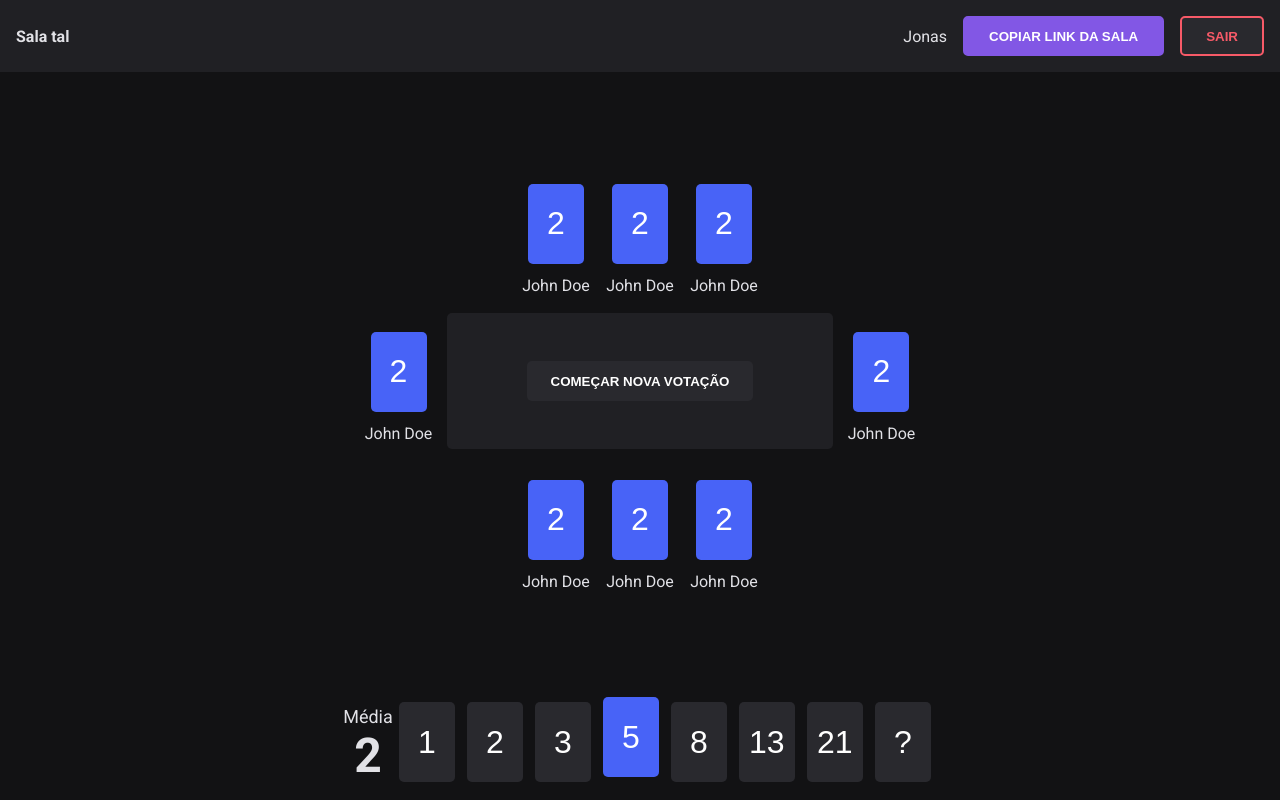
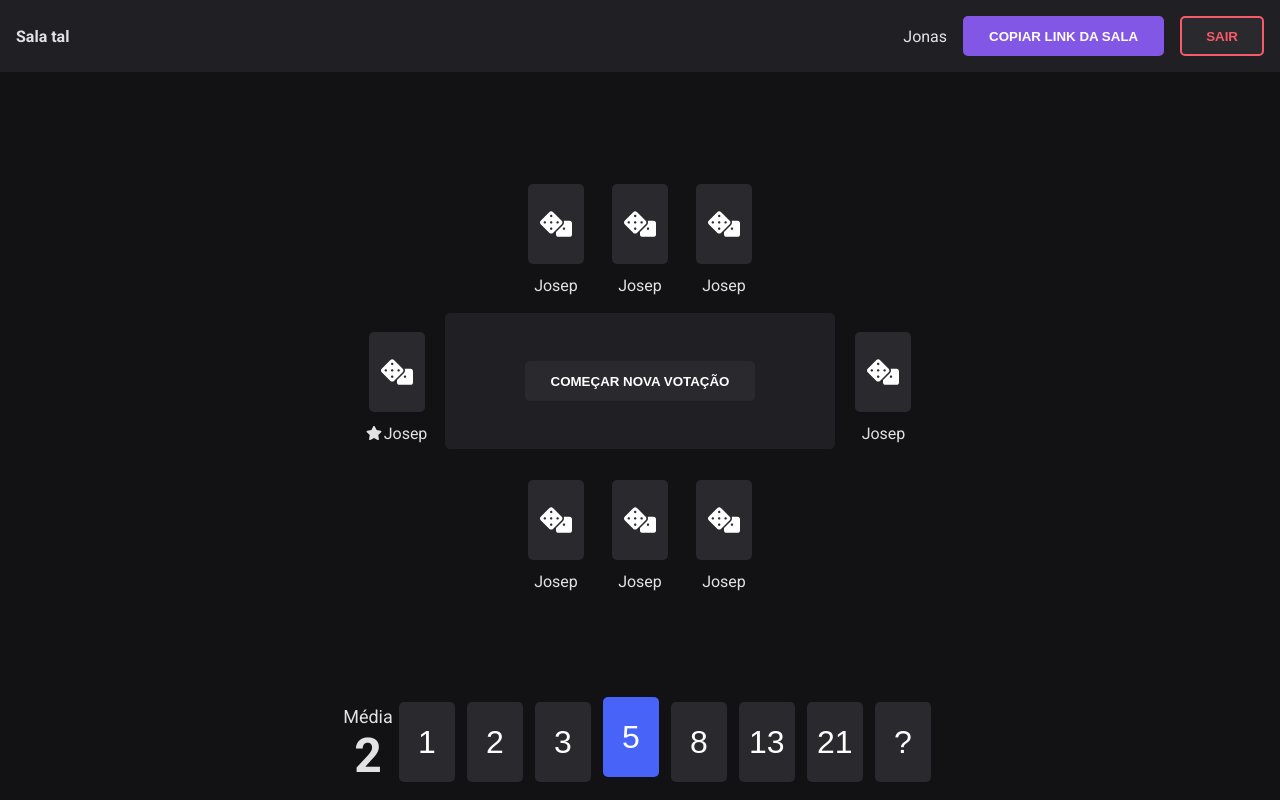
Before and after one commit to Jonatan966/my-planning-poker, a React (Vite) app: page /rooms/1 in a window 1280 px wide. Built offline with nearby package versions, Linux system fonts and the light colour scheme.

Commit message:
refact: use new point card component

```diff
--- a/src/pages/room/index.tsx
+++ b/src/pages/room/index.tsx
@@ -1,6 +1,7 @@
 import { useParams } from "react-router-dom";
 import Button from "../../components/button";
 import PointButton from "../../components/point-button";
+import PointCard from "../../components/point-card";
 import RoomHeader from "../../components/room-header";
 import styles from "./styles.module.css";
 
@@ -14,48 +15,28 @@ function RoomPage() {
       <main className={styles.mainConatainer}>
         <div className={styles.table}>
           <div className={styles.leftTableModule}>
-            <div className={styles.tableCard}>
-              <button className={styles.pointCard}>2</button>
-              <label>John Doe</label>
-            </div>
+            <PointCard
+              people={{ name: "Josep", isHost: true }}
+              mode="ready"
+              points={0}
+            />
           </div>
           <div className={styles.topTableModule}>
-            <div className={styles.tableCard}>
-              <button className={styles.pointCard}>2</button>
-              <label>John Doe</label>
-            </div>
-            <div className={styles.tableCard}>
-              <button className={styles.pointCard}>2</button>
-              <label>John Doe</label>
-            </div>
-            <div className={styles.tableCard}>
-              <button className={styles.pointCard}>2</button>
-              <label>John Doe</label>
-            </div>
+            <PointCard people={{ name: "Josep" }} mode="ready" points={0} />
+            <PointCard people={{ name: "Josep" }} mode="ready" points={0} />
+            <PointCard people={{ name: "Josep" }} mode="ready" points={0} />
           </div>
           <div className={styles.rightTableModule}>
-            <div className={styles.tableCard}>
-              <button className={styles.pointCard}>2</button>
-              <label>John Doe</label>
-            </div>
+            <PointCard people={{ name: "Josep" }} mode="ready" points={0} />
           </div>
           <div className={styles.bottomTableModule}>
-            <div className={styles.tableCard}>
-              <button className={styles.pointCard}>2</button>
-              <label>John Doe</label>
-            </div>
-            <div className={styles.tableCard}>
-              <button className={styles.pointCard}>2</button>
-              <label>John Doe</label>
-            </div>
-            <div className={styles.tableCard}>
-              <button className={styles.pointCard}>2</button>
-              <label>John Doe</label>
-            </div>
+            <PointCard people={{ name: "Josep" }} mode="ready" points={0} />
+            <PointCard people={{ name: "Josep" }} mode="ready" points={0} />
+            <PointCard people={{ name: "Josep" }} mode="ready" points={0} />
           </div>
 
           <div className={styles.tableCenter}>
-            <Button colorScheme="danger">Começar nova votação</Button>
+            <Button colorScheme="secondary">Começar nova votação</Button>
           </div>
         </div>
       </main>
--- a/src/pages/room/styles.module.css
+++ b/src/pages/room/styles.module.css
@@ -40,19 +40,6 @@
   border-radius: 5px;
 }
 
-.tableCenter button {
-  color: #fff;
-  background: #29292e;
-
-  height: 2.5rem;
-  font-weight: 700;
-  text-transform: uppercase;
-
-  border: none;
-  border-radius: 5px;
-  padding: 0 24px;
-}
-
 .leftTableModule,
 .topTableModule,
 .rightTableModule,
@@ -84,35 +71,3 @@
   display: flex;
   justify-content: center;
 }
-
-.pointCard {
-  font-size: 2rem;
-  width: 3.5rem;
-  height: 5rem;
-  margin: 0.75rem 0.375rem;
-
-  color: #fff;
-  background: #29292e;
-
-  border: none;
-  border-radius: 5px;
-
-  transition: transform 0.2s;
-}
-
-.tableCard {
-  display: flex;
-  flex-direction: column;
-  align-items: center;
-  margin: 0.5rem;
-}
-
-.footerContainer .pointCard:hover,
-.footerContainer .pointCard.selectedPoint {
-  transform: translateY(-5px);
-}
-
-.footerContainer .pointCard.selectedPoint,
-.table .pointCard {
-  background: #4863f7;
-}
```
